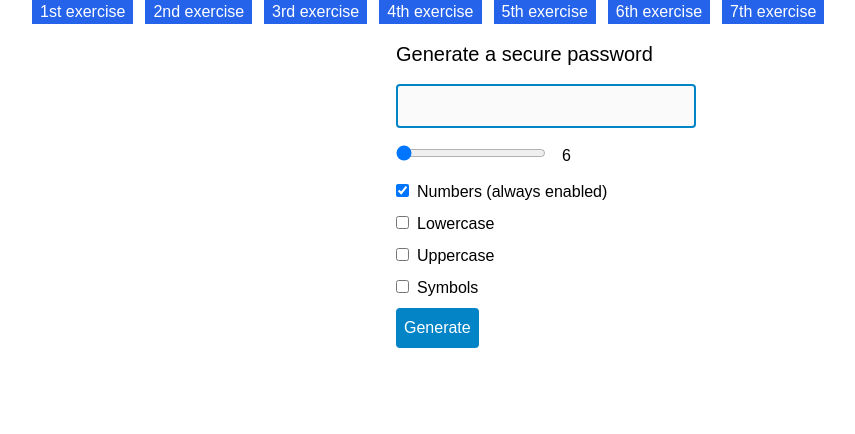
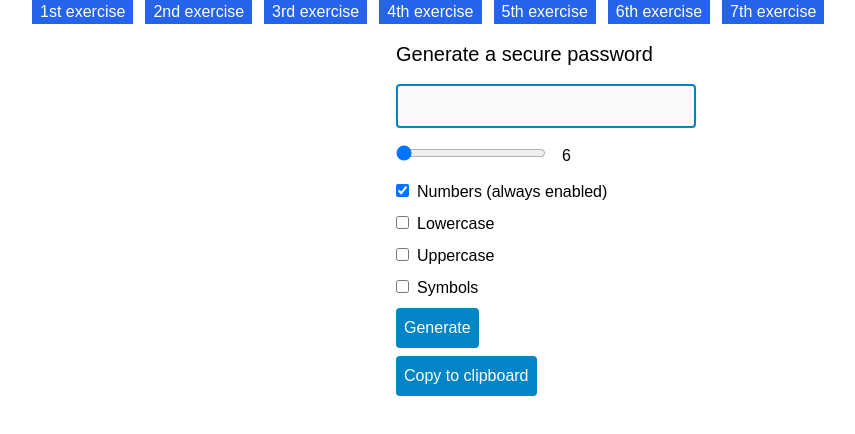
Before and after one commit to mihail-fomin/training-states, a Next.js app: page /7 in a window 1280 px wide. Shown: the top 434 px of the page, without its empty margins (94-949 px from the left). Built offline with nearby package versions, Linux system fonts and the light colour scheme.

Commit message:
added copy to clipboard button

```diff
--- a/pages/7.js
+++ b/pages/7.js
@@ -78,6 +78,10 @@ export default function App() {
 				>
 					Generate
 				</button>
+				<button
+					className='block p-2 my-2 text-white rounded cursor-pointer bg-sky-600 hover:bg-sky-700'
+					onClick={() => { navigator.clipboard.writeText(value) }}
+				>Copy to clipboard</button>
 			</div>
 		</Container>
 	</>
```
